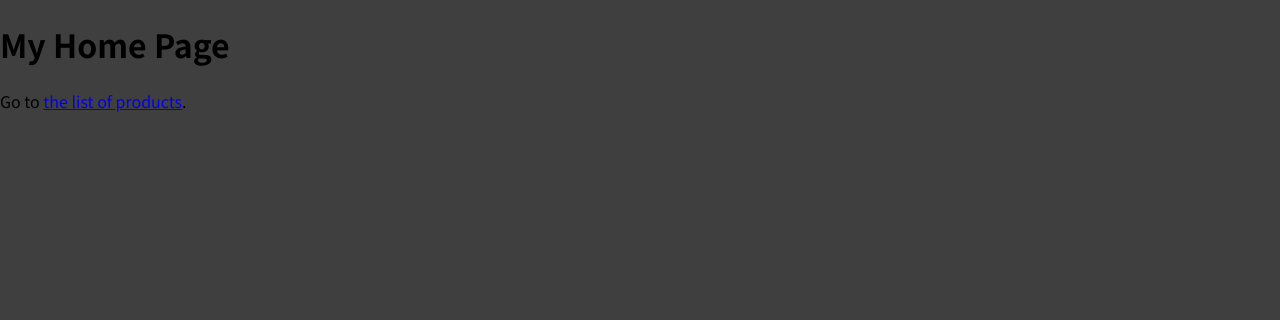
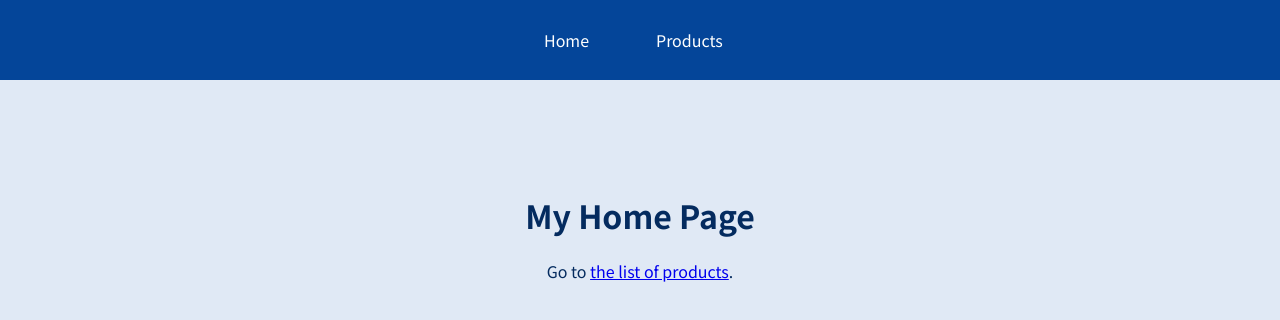
Before and after one commit to Rasyidannas/react-the-complete-guide-courses, a JavaScript app in the folder my-code/building-multipages/: page / in a window 1280 px wide. Shown: the top 320 px of the page. Built offline with nearby package versions, Linux system fonts and the light colour scheme.

Commit message:
20/8. Layout and nested routes.mp4

```diff
--- /dev/null
+++ b/my-code/building-multipages/src/components/MainNavigation.js
@@ -0,0 +1,21 @@
+import { Link } from "react-router-dom";
+import classes from "./MainNavigation.module.css";
+
+function MainNavigation() {
+  return (
+    <header className={classes.header}>
+      <nav>
+        <ul className={classes.list}>
+          <li>
+            <Link to="/">Home</Link>
+          </li>
+          <li>
+            <Link to="/products">Products</Link>
+          </li>
+        </ul>
+      </nav>
+    </header>
+  );
+}
+
+export default MainNavigation;
--- /dev/null
+++ b/my-code/building-multipages/src/components/MainNavigation.module.css
@@ -0,0 +1,37 @@
+.header {
+    width: 100%;
+    height: 5rem;
+    background-color: #044599;
+    padding: 0 10%;
+  }
+
+  .header nav {
+    height: 100%;
+  }
+
+  .header ul {
+    height: 100%;
+    list-style: none;
+    display: flex;
+    padding: 0;
+    margin: 0;
+    align-items: center;
+    justify-content: center;
+  }
+
+  .header li {
+    margin: 0 1rem;
+    width: 5rem;
+  }
+
+  .header a {
+    color: white;
+    text-decoration: none;
+  }
+
+  .header a:hover,
+  .header a:active {
+    color: #95bcf0;
+    padding-bottom: 0.25rem;
+    border-bottom: 4px solid #95bcf0;
+  }
--- a/my-code/building-multipages/src/index.css
+++ b/my-code/building-multipages/src/index.css
@@ -10,5 +10,17 @@ html {
 
 body {
   margin: 0;
-  background-color: #3f3f3f;
+  background-color: #e0e9f5;
 }
+
+main {
+  margin-top: 7rem;
+  text-align: center;
+}
+
+h1,
+h2,
+h3,
+p {
+  color: #042b5f;
+}
--- /dev/null
+++ b/my-code/building-multipages/src/pages/Root.js
@@ -0,0 +1,16 @@
+import { Outlet } from "react-router-dom";
+import MainNavigation from "../components/MainNavigation";
+import classes from "./Root.module.css";
+
+function RootLayout() {
+  return (
+    <>
+      <MainNavigation />
+      <main className={classes.comtemt}>
+        <Outlet />
+      </main>
+    </>
+  );
+}
+
+export default RootLayout;
--- /dev/null
+++ b/my-code/building-multipages/src/pages/Root.module.css
@@ -0,0 +1,4 @@
+.content {
+    margin: 2rem auto;
+    text-align: center;
+}
```
Also changed, not shown: my-code/building-multipages/src/App.js (+9 -2 lines).
